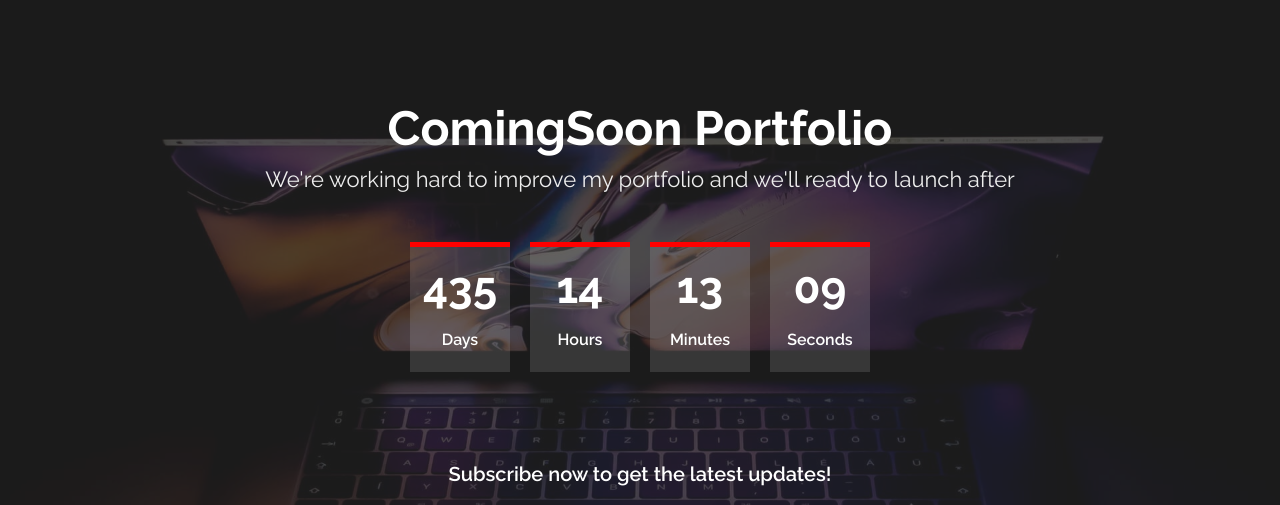
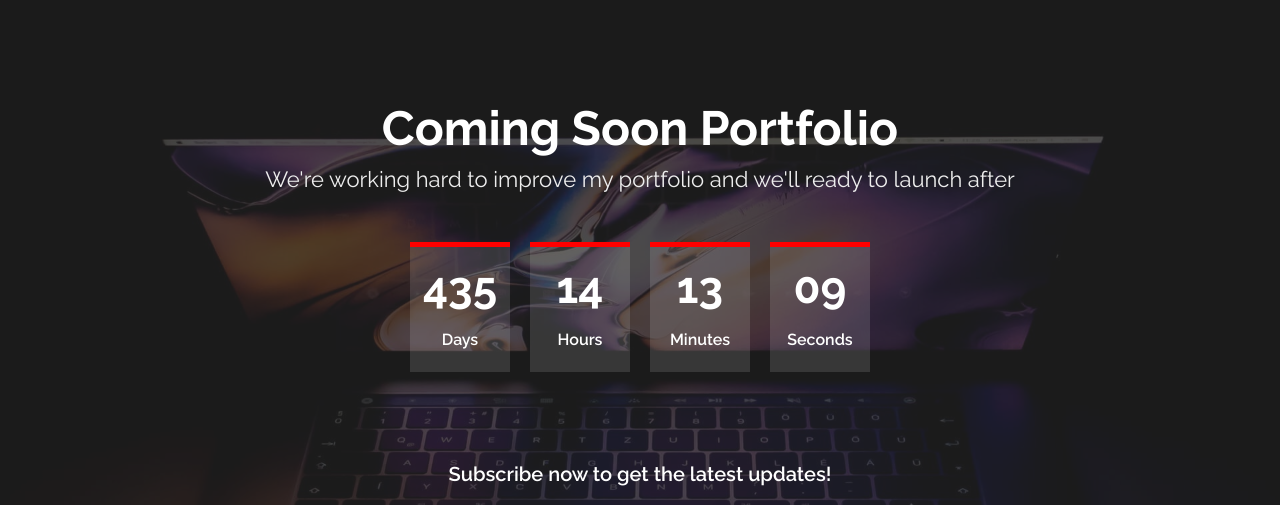
Before and after one commit to Nevil696/nevilokoth, a plain HTML site: page index.html in a window 1280 px wide. Shown: the top 505 px of the page. Drawn offline with nearby package versions, Linux system fonts and the light colour scheme.

Commit message:
Update index.html
Signed-off-by: Nevil <61965172+Nevil696@users.noreply.github.com>

```diff
--- a/index.html
+++ b/index.html
@@ -36,7 +36,7 @@
   <header id="header" class="d-flex align-items-center">
     <div class="container d-flex flex-column align-items-center">
 
-      <h1>ComingSoon Portfolio</h1>
+      <h1>Coming Soon Portfolio</h1>
       <h2>We're working hard to improve my portfolio and we'll ready to launch after</h2>
       <div class="countdown d-flex justify-content-center" data-count="2024/12/5">
         <div>
```
